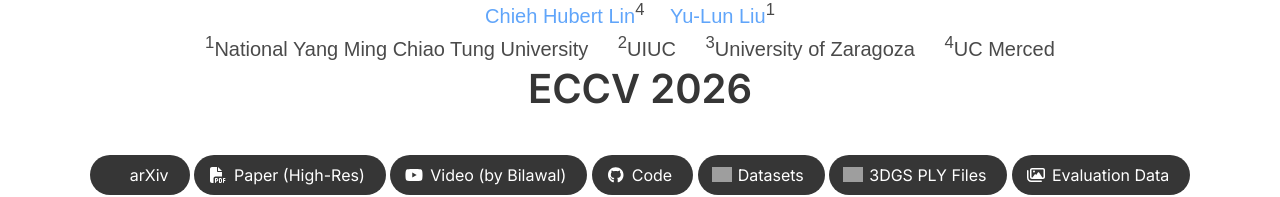
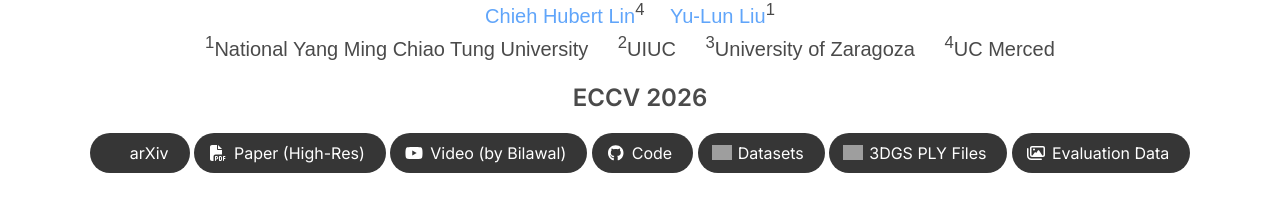
Before and after one commit to jayin92/skyfall-gs-page, a plain HTML site: page index.html in a window 1280 px wide. Shown: the part 277-474 px from the top of the page. Drawn offline with nearby package versions, Linux system fonts and the light colour scheme; some packages are replaced by stand-ins of ours; grey boxes are pictures that could not be loaded; a script that the page names is missing; some icons are missing; a web font is replaced by a local one.

Commit message:
Restyle ECCV 2026 venue as a clean bold line
Co-Authored-By: Claude Opus 4.8 (1M context) <noreply@anthropic.com>

```diff
--- a/index.html
+++ b/index.html
@@ -203,8 +203,7 @@
                   ><sup>1</sup></span
                 >
                 <span class="author-block">
-                  <a href="https://shigon255.github.io/"
-                    >Yi-Ruei Liu</a
+                  <a href="https://shigon255.github.io/">Yi-Ruei Liu</a
                   ><sup>2</sup></span
                 >
                 <span class="author-block">
@@ -251,8 +250,11 @@
                 >
                 <span class="author-block"><sup>4</sup>UC Merced</span>
               </div>
-              <h2 class="subtitle is-2 publication-subtitle">
-                <strong>ECCV 2026</strong>
+              <h2
+                class="has-text-centered"
+                style="font-size: 24px; font-weight: bold; margin-top: 1rem"
+              >
+                ECCV 2026
               </h2>
 
               <div class="column has-text-centered">
```
